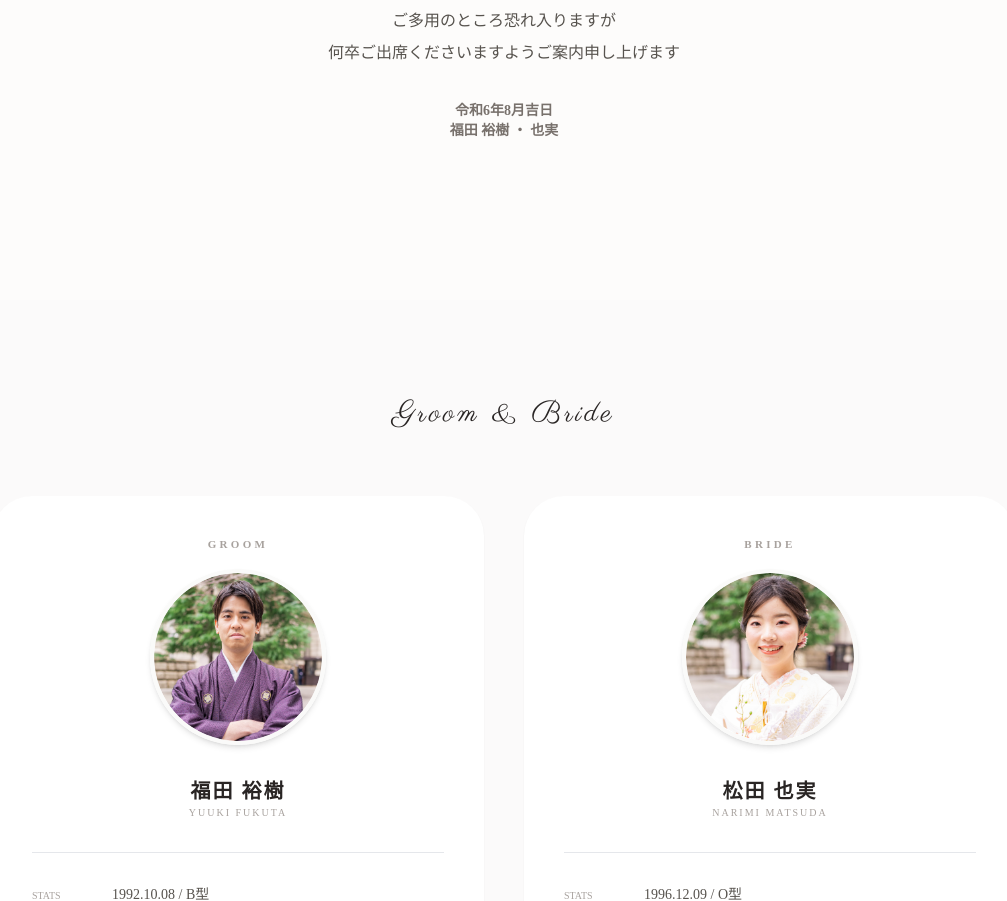
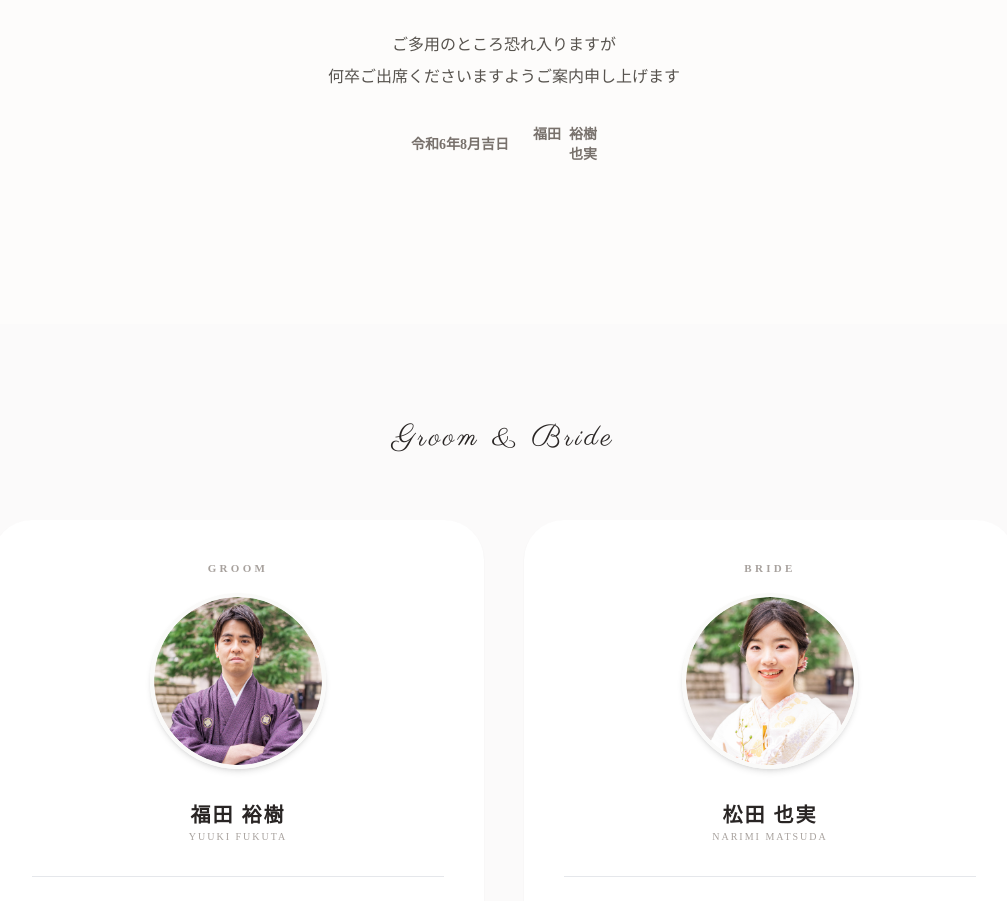
Before and after one commit to Fukuta-Y/wedding, a plain HTML site: page index.html in a window 1280 px wide. Shown: the part 1300-2201 px from the top of the page, without its empty margins (136-1143 px from the left). Drawn offline with nearby package versions, Linux system fonts and the light colour scheme.

Commit message:
いったんよし

```diff
--- a/index.html
+++ b/index.html
@@ -12,7 +12,7 @@
         .font-cursive { font-family: 'Parisienne', cursive; }
         .keep-all { word-break: keep-all; overflow-wrap: break-word; }
 
-        /* --- 🌸 オープニング演出 (花盛り) --- */
+        /* --- 🌸 オープニング演出 --- */
         #loading-overlay {
             position: fixed; inset: 0; background: white; z-index: 9999;
             display: flex; flex-direction: column; justify-content: center; align-items: center;
@@ -123,14 +123,23 @@
         </div>
     </section>
 
-    <section id="greeting" class="min-h-screen flex flex-col justify-center py-24 px-8 max-w-2xl mx-auto text-center relative keep-all reveal-up">
+　　<section id="greeting" class="min-h-screen flex flex-col justify-center py-24 px-8 max-w-2xl mx-auto text-center relative keep-all reveal-up">
         <h3 class="text-2xl mb-10 tracking-[0.2em] text-stone-600 font-bold uppercase border-b border-stone-100 pb-4">Greeting</h3>
         <div class="space-y-8 leading-loose text-stone-600">
             <p>謹啓　新涼の候　皆様には益々ご清祥のこととお慶び申し上げます</p>
             <p>この度　私たちは令和5年12月8日に入籍し<br>結婚式を挙げる運びとなりました</p>
             <p>つきましては末永くご指導ご芳情を賜りますよう<br>お願いかたがた披露の小宴を催したいと存じます</p>
             <p>ご多用のところ恐れ入りますが<br>何卒ご出席くださいますようご案内申し上げます</p>
-            <p class="mt-12 text-sm text-stone-500 font-bold">令和6年8月吉日<br>福田 裕樹 ・ 也実</p>
+            <div class="mt-12 text-sm text-stone-500 font-bold flex flex-col items-center space-y-2 md:flex-row md:justify-center md:space-y-0 md:space-x-6">
+                <span>令和6年8月吉日</span>
+                <div class="flex items-start">
+                    <span>福田</span>
+                    <div class="flex flex-col text-left ml-2">
+                        <span>裕樹</span>
+                        <span>也実</span>
+                    </div>
+                </div>
+            </div>
         </div>
     </section>
 
@@ -319,10 +328,10 @@
 
             if (attendance === '出席') {
                 successIcon.innerText = '🕊️';
-                successText.innerHTML = 'ご出席のご連絡を承りました。<br>当日お会いできるのを楽しみにしております。';
+                successText.innerHTML = 'ご出席のご連絡を承りました<br>当日お会いできるのを楽しみにしております';
             } else {
                 successIcon.innerText = '✉️';
-                successText.innerHTML = 'ご欠席のご連絡を承りました。<br>ご回答ありがとうございました。';
+                successText.innerHTML = 'ご欠席のご連絡を承りました<br>ご回答ありがとうございました';
             }
 
             successMessage.classList.remove('hidden');
```
